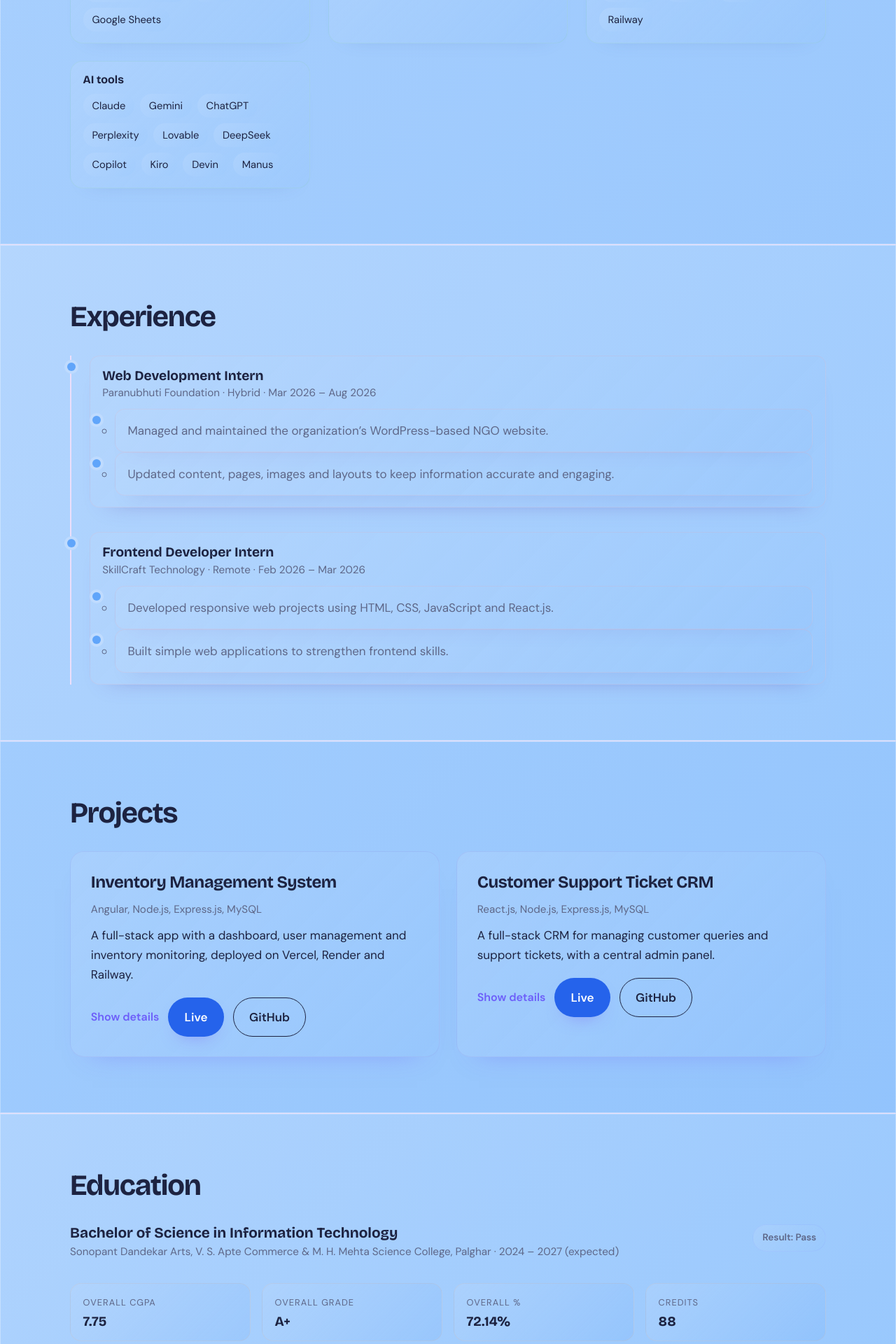
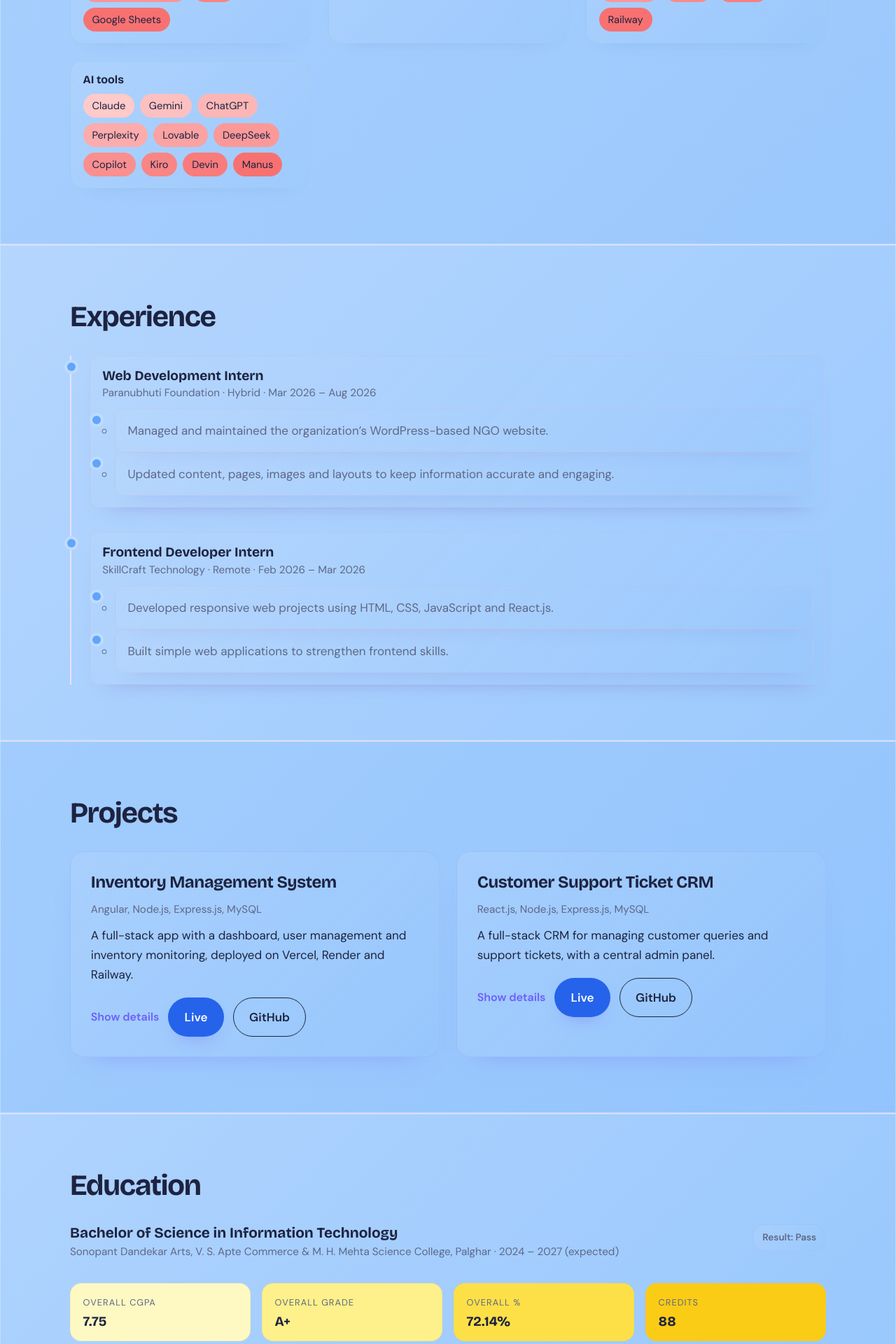
Before and after one commit to barikanak19/portfolio, a React (Vite) app: page / in a window 1280 px wide. Shown: the part 2260-4180 px from the top of the page at 70% size. Built offline with nearby package versions, Linux system fonts and the light colour scheme.

Commit message:
colour changed in backkk

```diff
--- a/src/App.jsx
+++ b/src/App.jsx
@@ -119,15 +119,31 @@ function ProfileLinks() {
 }
 
 function Skills() {
+  const startRed = [254, 202, 202];
+  const endRed = [248, 113, 113];
+
+  const skillRed = (index, categoryLength) => {
+    const progress = index / Math.max(categoryLength - 1, 1);
+    const channels = startRed.map((start, channel) =>
+      Math.round(start + (endRed[channel] - start) * progress)
+    );
+    return `rgb(${channels.join(",")})`;
+  };
+
   return (
     <Section id="skills" title="Skills">
       <Reveal className="skills">
-        {DATA.skills.map(([group, list]) => (
-          <div key={group}>
-            <h3>{group}</h3>
-            <div className="chips">{list.map((s) => <span className="chip" key={s}>{s}</span>)}</div>
-          </div>
-        ))}
+        {DATA.skills.map(([group, list]) => {
+          let skillIndex = 0;
+          return (
+            <div key={group}>
+              <h3>{group}</h3>
+              <div className="chips">{list.map((s) => (
+                <span className="chip" key={s} style={{ "--chip-bg": skillRed(skillIndex++, list.length) }}>{s}</span>
+              ))}</div>
+            </div>
+          );
+        })}
       </Reveal>
     </Section>
   );
--- a/src/styles.css
+++ b/src/styles.css
@@ -70,8 +70,8 @@ h2{font:700 clamp(1.8rem,4.5vw,2.6rem)/1.1 var(--display);letter-spacing:-.03em;
 .skills > div{background:linear-gradient(135deg,rgba(191,219,254,0.32),rgba(147,197,253,0.18));border:1px solid rgba(133,202,177,0.2);border-radius:18px;padding:1rem 1.1rem;box-shadow:0 16px 28px -30px rgba(76,103,170,0.4)}
 .skills h3{font:600 1rem var(--display);margin:0 0 .7rem}
 .chips{display:flex;flex-wrap:wrap;gap:.5rem}
-.chip{background:linear-gradient(135deg,rgba(191,219,254,0.36),rgba(147,197,253,0.22));padding:.3rem .8rem;border-radius:999px;font-size:.92rem;transition:background .25s,color .25s,transform .25s}
-.chip:hover{background:var(--blue-deep);color:var(--accent-ink);transform:translateY(-2px)}
+.chip{background:var(--chip-bg);padding:.3rem .8rem;border-radius:999px;font-size:.92rem;transition:background .25s,transform .25s}
+.chip:hover{background:color-mix(in srgb,var(--chip-bg),#991B1B 8%);transform:translateY(-2px)}
 .timeline{border-left:2px solid var(--line);margin:0;padding:0 0 0 1.6rem;list-style:none;display:grid;gap:2.2rem}
 .timeline li{position:relative;background:linear-gradient(135deg,rgba(191,219,254,0.28),rgba(147,197,253,0.2));border:1px solid rgba(221,173,189,0.22);border-radius:14px;padding:1rem 1.1rem;box-shadow:0 18px 30px -26px rgba(98,76,176,0.4)}
 .timeline li::before{content:"";position:absolute;left:calc(-1.6rem - 7px);top:.55rem;width:12px;height:12px;border-radius:50%;background:var(--blue-medium);box-shadow:0 0 0 4px var(--bg)}
@@ -93,7 +93,11 @@ ul.pts{margin:0;padding-left:1.1rem;color:var(--muted)}
 .edu h3{font:600 1.3rem var(--display);margin:0}
 .edu-tag{display:inline-flex;align-items:center;border:1px solid rgba(140,163,255,0.2);background:linear-gradient(135deg,rgba(191,219,254,0.3),rgba(147,197,253,0.22));padding:.45rem .8rem;border-radius:999px;font-size:.85rem;color:var(--muted);font-weight:600}
 .edu-summary{display:grid;grid-template-columns:repeat(auto-fit,minmax(150px,1fr));gap:1rem}
-.edu-summary>div,.semester-card{background:linear-gradient(135deg,rgba(191,219,254,0.3),rgba(96,165,250,0.14));border:1px solid rgba(224,175,147,0.18);border-radius:16px;padding:1rem 1.1rem}
+.edu-summary>div,.semester-card{border:1px solid rgba(224,175,147,0.18);border-radius:16px;padding:1rem 1.1rem}
+.edu-summary>div:nth-child(1),.semester-grid>.semester-card:nth-child(1){background:#FEF9C3}
+.edu-summary>div:nth-child(2),.semester-grid>.semester-card:nth-child(2){background:#FEF08A}
+.edu-summary>div:nth-child(3),.semester-grid>.semester-card:nth-child(3){background:#FDE047}
+.edu-summary>div:nth-child(4),.semester-grid>.semester-card:nth-child(4){background:#FACC15}
 .edu-summary span,.semester-metrics span{display:block;color:var(--muted);font-size:.8rem;text-transform:uppercase;letter-spacing:.08em}
 .edu-summary strong,.semester-metrics strong{display:block;font:700 1.2rem var(--display);margin-top:.3rem}
 .semester-grid{display:grid;grid-template-columns:repeat(auto-fit,minmax(180px,1fr));gap:1rem}
```
